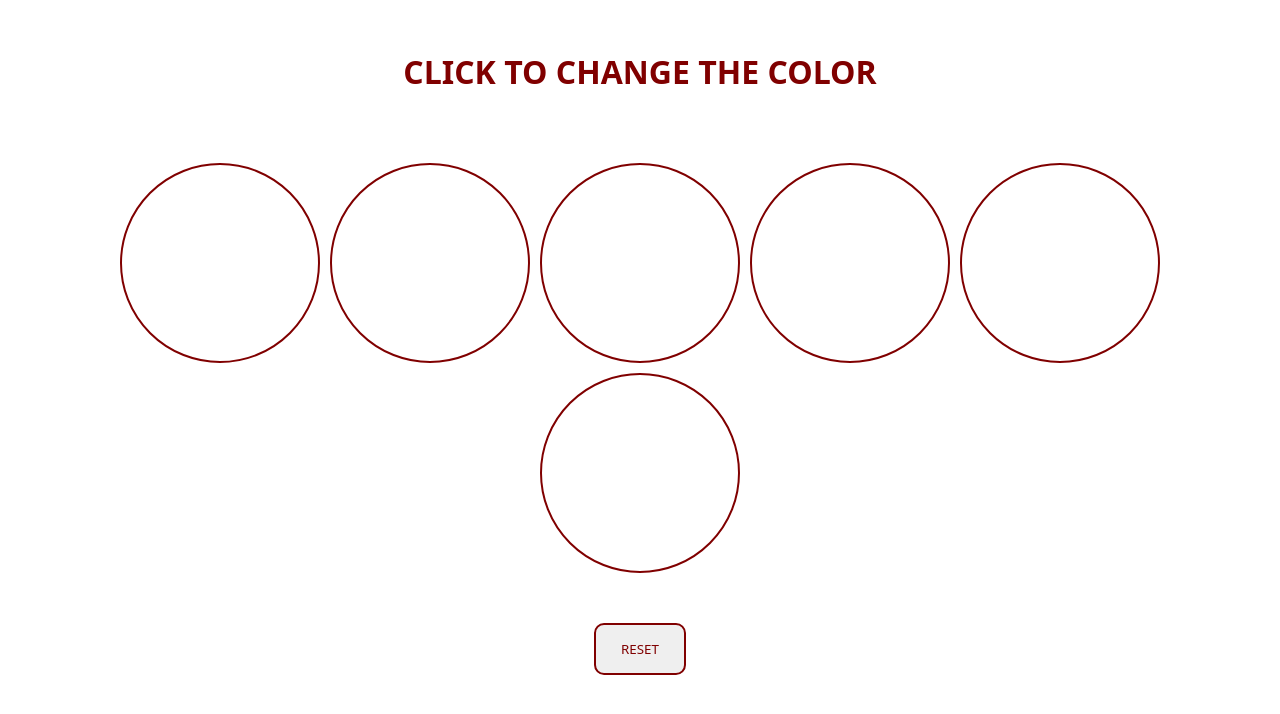
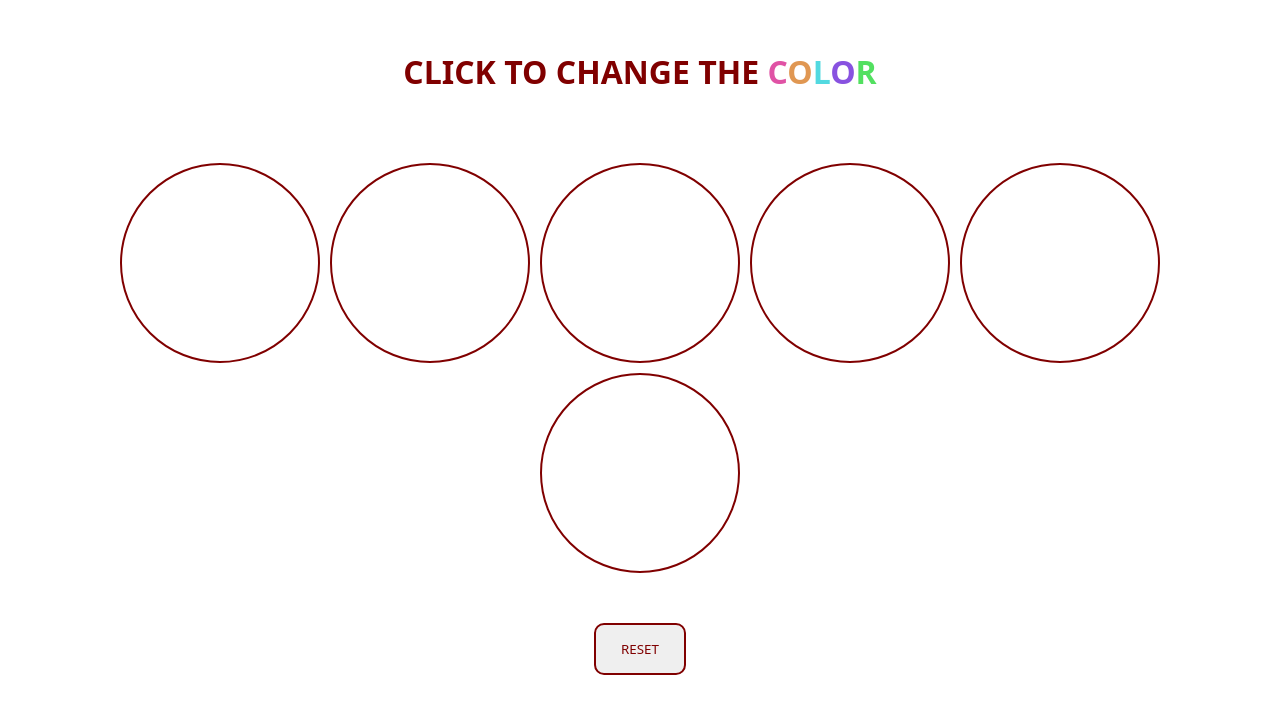
Before and after one commit to AllanKyleV/click-to-change-color, a plain HTML site: page index.html in a window 1280 px wide. Drawn offline with Linux system fonts and the light colour scheme.

Commit message:
color text added

```diff
--- a/index.html
+++ b/index.html
@@ -8,7 +8,7 @@
     <script src="js-file.js" defer></script>
 </head>
 <body>
-    <h1>Click to change the color</h1>
+    <h1>Click to change the <span id="color">color</span></h1>
 
     <div id="container">
         <div class="box"></div>
--- a/js-file.js
+++ b/js-file.js
@@ -24,5 +24,19 @@
 resetBtn.addEventListener("click", function() {
     for (let i = 0; i < boxes.length; i++) {
         boxes[i].style.backgroundColor = resetButton();
+        changeColor(value);
     }
 })
+
+// Color
+const color = document.getElementById('color');
+const value = color.textContent;
+
+function changeColor(value) {
+    let result = '';
+    for (let i = 0; i < value.length; i++) {
+        result += `<span style="color: ${getRandomColor()};">${value[i]}</span>`;
+    }
+    color.innerHTML = result;
+}
+changeColor(value);
```
Also changed, not shown: 1 other file.
